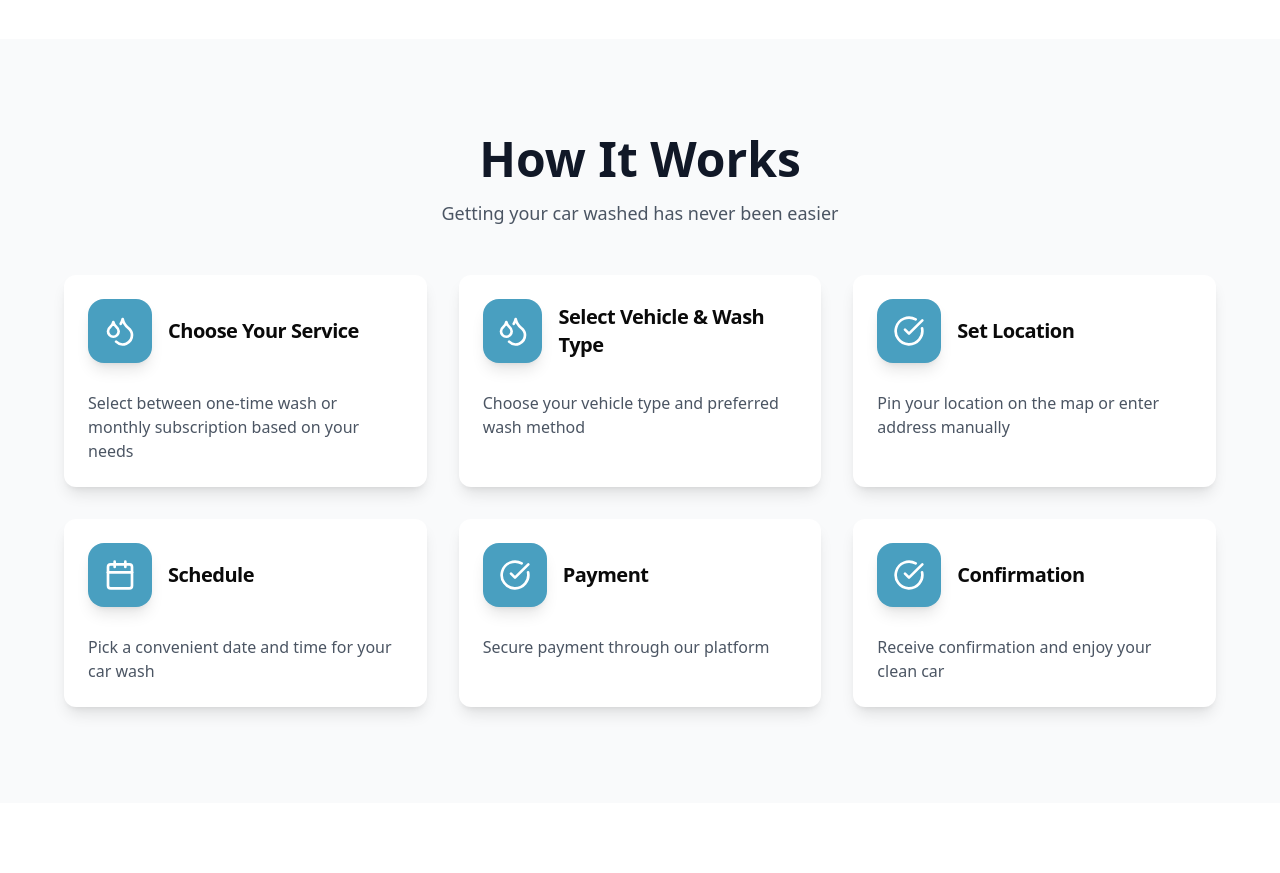
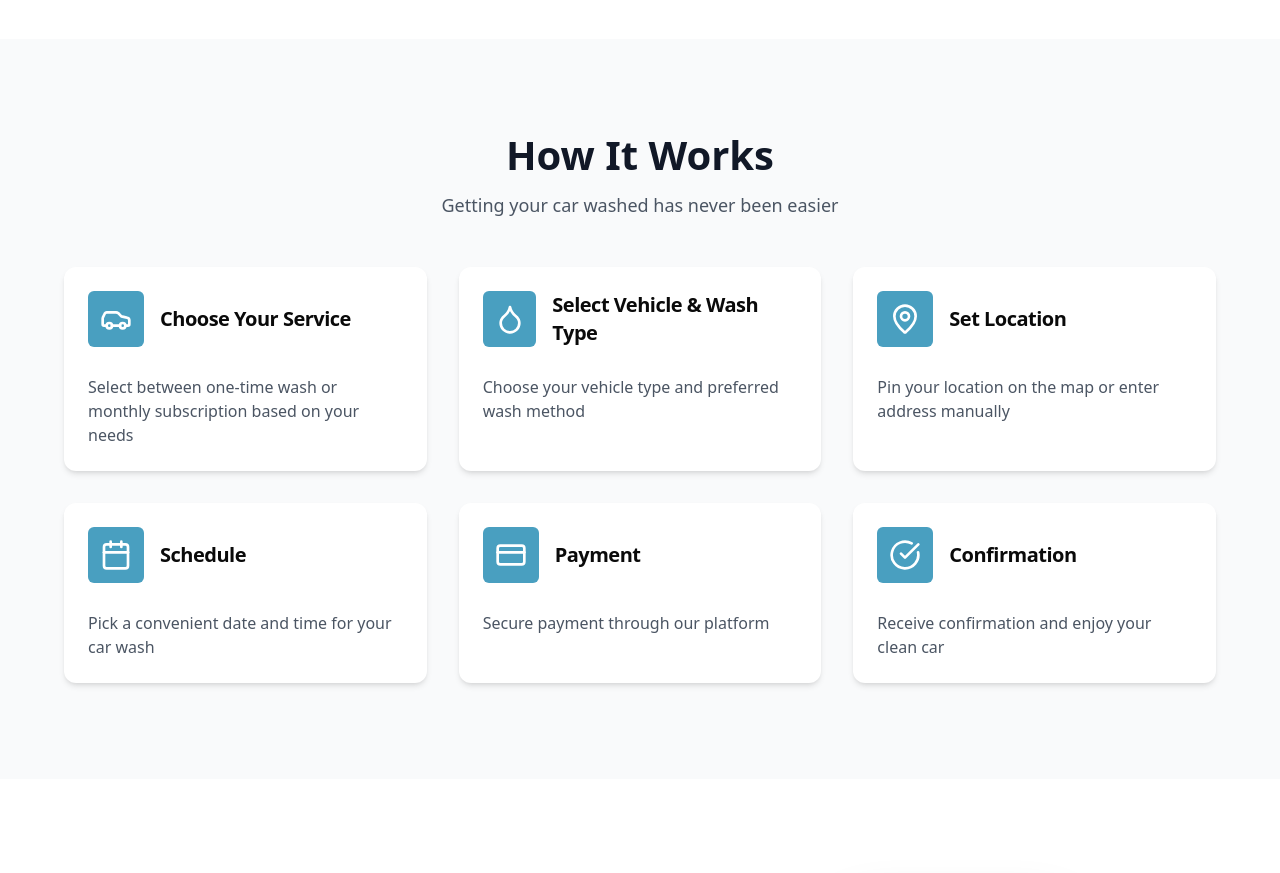
Before and after one commit to FSDTeam-SAA/youssefkleeno-frontend, a Next.js app: page / in a window 1280 px wide. Shown: the part 1920-2793 px from the top of the page. Built offline with nearby package versions, Linux system fonts and the light colour scheme.

Commit message:
add text

```diff
--- a/src/components/HowItWorks.tsx
+++ b/src/components/HowItWorks.tsx
@@ -1,7 +1,7 @@
 import React from 'react'
 
 import { Card, CardContent, CardDescription, CardHeader, CardTitle } from "@/components/ui/card"
-import { Calendar, CheckCircle, Droplets } from 'lucide-react'
+import { Calendar, Car, CheckCircle, CreditCard, Droplet, Droplets, MapPin } from 'lucide-react'
 
 const HowItWorks = () => {
   return (
@@ -11,22 +11,22 @@ const HowItWorks = () => {
       <section id="how-it-works" className="py-16 lg:py-24 bg-gray-50">
         <div className="container mx-auto px-4 sm:px-6 lg:px-8">
           <div className="text-center mb-12">
-            <h2 className="text-3xl sm:text-4xl lg:text-5xl font-bold text-gray-900 mb-4">How It Works</h2>
+            <h2 className="text-3xl sm:text-4xl lg:text-[40px] font-semibold text-gray-900 mb-4">How It Works</h2>
             <p className="text-lg text-gray-600 text-balance">Getting your car washed has never been easier</p>
           </div>
 
           <div className="grid sm:grid-cols-2 lg:grid-cols-3 gap-8 max-w-6xl mx-auto">
             {/* Step 1 */}
-            <Card className="text-left border-0 shadow-lg hover:shadow-xl transition-all duration-300 hover:-translate-y-1 bg-white">
+            <Card className="text-left border-0 shadow-md hover:shadow-xl transition-all duration-300 hover:-translate-y-1 bg-white">
               <CardHeader className="pb-4">
                 <div className="flex items-center space-x-4 mb-3">
                   <div
-                    className="w-16 h-16 text-white rounded-2xl flex items-center justify-center text-xl font-bold shadow-lg"
+                    className="w-14 h-14 text-white rounded-md flex items-center justify-center text-xl font-semibold "
                     style={{ backgroundColor: "#499FC0" }}
                   >
-                    <Droplets className="w-8 h-8" />
+                    <Car className="w-8 h-8" />
                   </div>
-                  <CardTitle className="text-xl font-bold">Choose Your Service</CardTitle>
+                  <CardTitle className="text-xl font-semibold">Choose Your Service</CardTitle>
                 </div>
               </CardHeader>
               <CardContent>
@@ -37,16 +37,16 @@ const HowItWorks = () => {
             </Card>
 
             {/* Step 2 */}
-            <Card className="text-left border-0 shadow-lg hover:shadow-xl transition-all duration-300 hover:-translate-y-1 bg-white">
+            <Card className="text-left border-0 shadow-md hover:shadow-xl transition-all duration-300 hover:-translate-y-1 bg-white">
               <CardHeader className="pb-4">
                 <div className="flex items-center space-x-4 mb-3">
                   <div
-                    className="w-16 h-16 text-white rounded-2xl flex items-center justify-center text-xl font-bold shadow-lg"
+                    className="w-14 h-14 text-white rounded-md flex items-center justify-center text-xl font-semibold "
                     style={{ backgroundColor: "#499FC0" }}
                   >
-                    <Droplets className="w-8 h-8" />
+                    <Droplet className="w-8 h-8" />
                   </div>
-                  <CardTitle className="text-xl font-bold">Select Vehicle & Wash Type</CardTitle>
+                  <CardTitle className="text-xl font-semibold">Select Vehicle & Wash Type</CardTitle>
                 </div>
               </CardHeader>
               <CardContent>
@@ -55,16 +55,16 @@ const HowItWorks = () => {
             </Card>
 
             {/* Step 3 */}
-            <Card className="text-left border-0 shadow-lg hover:shadow-xl transition-all duration-300 hover:-translate-y-1 bg-white sm:col-span-2 lg:col-span-1">
+            <Card className="text-left border-0 shadow-md hover:shadow-xl transition-all duration-300 hover:-translate-y-1 bg-white sm:col-span-2 lg:col-span-1">
               <CardHeader className="pb-4">
                 <div className="flex items-center space-x-4 mb-3">
                   <div
-                    className="w-16 h-16 text-white rounded-2xl flex items-center justify-center text-xl font-bold shadow-lg"
+                    className="w-14 h-14 text-white rounded-md flex items-center justify-center text-xl font-semibold "
                     style={{ backgroundColor: "#499FC0" }}
                   >
-                    <CheckCircle className="w-8 h-8" />
+                    <MapPin className="w-8 h-8" />
                   </div>
-                  <CardTitle className="text-xl font-bold">Set Location</CardTitle>
+                  <CardTitle className="text-xl font-semibold">Set Location</CardTitle>
                 </div>
               </CardHeader>
               <CardContent>
@@ -73,16 +73,16 @@ const HowItWorks = () => {
             </Card>
 
             {/* Step 4 */}
-            <Card className="text-left border-0 shadow-lg hover:shadow-xl transition-all duration-300 hover:-translate-y-1 bg-white">
+            <Card className="text-left border-0 shadow-md hover:shadow-xl transition-all duration-300 hover:-translate-y-1 bg-white">
               <CardHeader className="pb-4">
                 <div className="flex items-center space-x-4 mb-3">
                   <div
-                    className="w-16 h-16 text-white rounded-2xl flex items-center justify-center text-xl font-bold shadow-lg"
+                    className="w-14 h-14 text-white rounded-md flex items-center justify-center text-xl font-semibold "
                     style={{ backgroundColor: "#499FC0" }}
                   >
                     <Calendar className="w-8 h-8" />
                   </div>
-                  <CardTitle className="text-xl font-bold">Schedule</CardTitle>
+                  <CardTitle className="text-xl font-semibold">Schedule</CardTitle>
                 </div>
               </CardHeader>
               <CardContent>
@@ -91,16 +91,16 @@ const HowItWorks = () => {
             </Card>
 
             {/* Step 5 */}
-            <Card className="text-left border-0 shadow-lg hover:shadow-xl transition-all duration-300 hover:-translate-y-1 bg-white">
+            <Card className="text-left border-0 shadow-md hover:shadow-xl transition-all duration-300 hover:-translate-y-1 bg-white">
               <CardHeader className="pb-4">
                 <div className="flex items-center space-x-4 mb-3">
                   <div
-                    className="w-16 h-16 text-white rounded-2xl flex items-center justify-center text-xl font-bold shadow-lg"
+                    className="w-14 h-14 text-white rounded-md flex items-center justify-center text-xl font-semibold "
                     style={{ backgroundColor: "#499FC0" }}
                   >
-                    <CheckCircle className="w-8 h-8" />
+                   <CreditCard className="w-8 h-8" />
                   </div>
-                  <CardTitle className="text-xl font-bold">Payment</CardTitle>
+                  <CardTitle className="text-xl font-semibold">Payment</CardTitle>
                 </div>
               </CardHeader>
               <CardContent>
@@ -109,16 +109,16 @@ const HowItWorks = () => {
             </Card>
 
             {/* Step 6 */}
-            <Card className="text-left border-0 shadow-lg hover:shadow-xl transition-all duration-300 hover:-translate-y-1 bg-white">
+            <Card className="text-left border-0 shadow-md hover:shadow-xl transition-all duration-300 hover:-translate-y-1 bg-white">
               <CardHeader className="pb-4">
                 <div className="flex items-center space-x-4 mb-3">
                   <div
-                    className="w-16 h-16 text-white rounded-2xl flex items-center justify-center text-xl font-bold shadow-lg"
+                    className="w-14 h-14 text-white rounded-md flex items-center justify-center text-xl font-semibold "
                     style={{ backgroundColor: "#499FC0" }}
                   >
                     <CheckCircle className="w-8 h-8" />
                   </div>
-                  <CardTitle className="text-xl font-bold">Confirmation</CardTitle>
+                  <CardTitle className="text-xl font-semibold">Confirmation</CardTitle>
                 </div>
               </CardHeader>
               <CardContent>
--- a/src/components/WashType.tsx
+++ b/src/components/WashType.tsx
@@ -1,6 +1,6 @@
 import React from 'react'
 import { Card, CardContent,  CardHeader, CardTitle } from "@/components/ui/card"
-import {   Droplets, Leaf,  Zap } from 'lucide-react'
+import {   Droplet, Leaf,  Zap } from 'lucide-react'
 import { Badge } from "@/components/ui/badge"
 const WashType = () => {
   return (
@@ -35,7 +35,7 @@ const WashType = () => {
               <CardHeader className="pb-4">
                 <div className="flex items-center space-x-4 mb-3">
                   <div className="w-16 h-16 bg-blue-100 rounded-full flex items-center justify-center">
-                    <Droplets className="w-8 h-8 text-blue-600" />
+                    <Droplet className="w-8 h-8 text-blue-600" />
                   </div>
                   <CardTitle className="text-xl font-bold">Water Wash</CardTitle>
                 </div>
```
